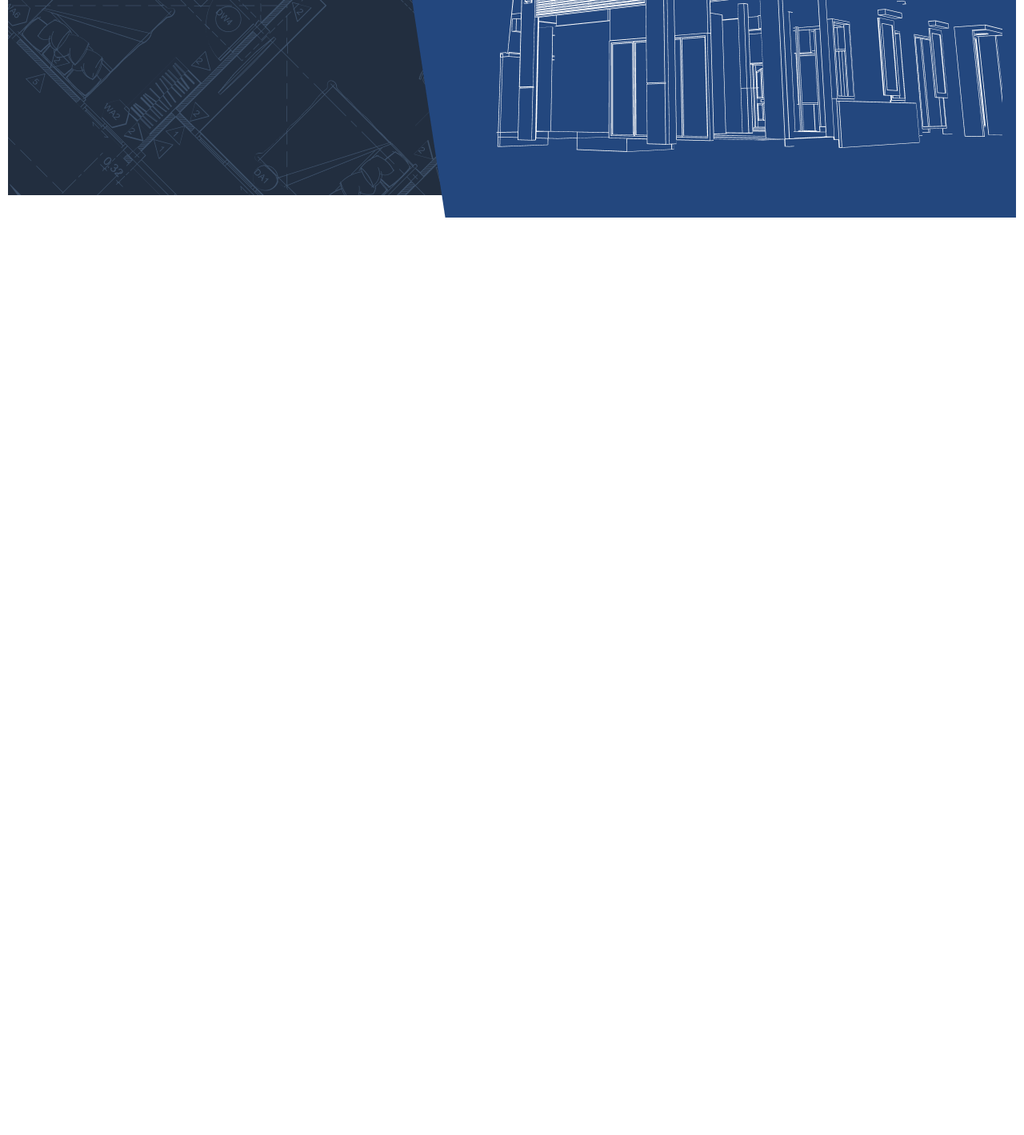
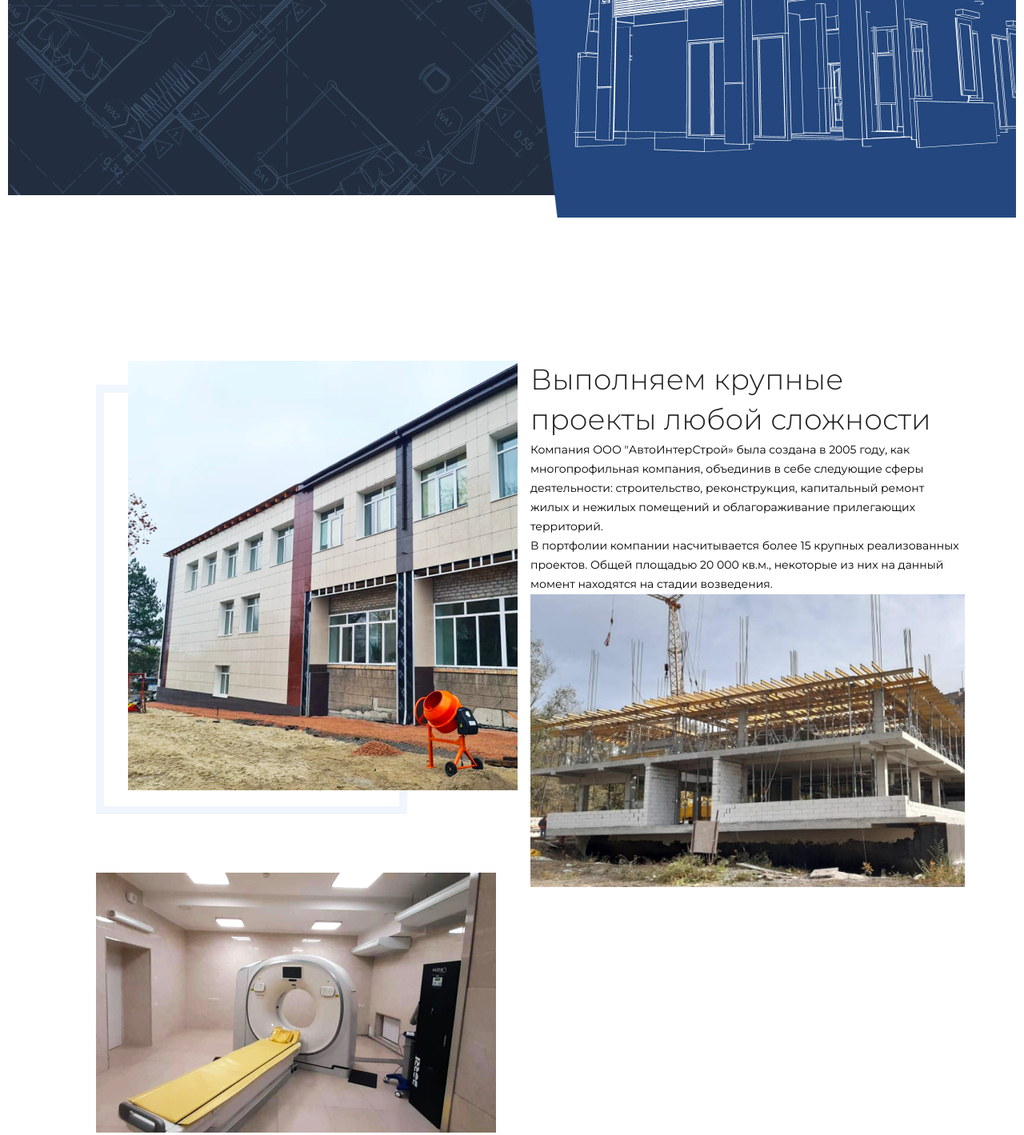
Before and after one commit to inna1993/AVTOINTERSTROI, a website: page app/index.html in a window 1280 px wide. Shown: the part 656-2075 px from the top of the page at 80% size. Before the commit the page ends 928 px from the top, so only its background shows below. Drawn offline with nearby package versions, Linux system fonts and the light colour scheme.

Commit message:
Page 1, general info started.

```diff
--- a/app/index.html
+++ b/app/index.html
@@ -28,7 +28,7 @@
 				</div>
 			</div>
 		</header>
-		<div class="intro">
+		<section class="intro">
 			<div class="container">
 				<div class="row">
 					<div class="col--50">
@@ -109,7 +109,37 @@
 					</div>
 				</div>
 			</div>
-		</div>
+		</section>
+		<section class="general_info">
+			<div class="container">
+				<div class="row">
+					<div class="col--50">
+						<div class="frame"><img src="images/dest/page1_photo1.png" alt="Construction"></div>
+						<img src="images/dest/page1_photo2.png" alt="Construction">
+					</div>
+					<div class="col--50">
+						<h3 class="title--36">
+							Выполняем крупные проекты любой сложности
+						</h3>
+						<p>
+							Компания  ООО "АвтоИнтерСтрой» была создана в 2005 году, как многопрофильная компания, объединив в себе следующие сферы деятельности: строительство, реконструкция, капитальный ремонт жилых и нежилых помещений и облагораживание прилегающих территорий.
+						</p>
+						<p>
+							В портфолии компании насчитывается более 15 крупных реализованных проектов. Общей площадью 20 000 кв.м., некоторые из них на данный момент находятся на стадии возведения.
+						</p>
+						<img src="images/dest/page1_photo3.png" alt="Construction">
+					</div>
+				</div>
+				<div class="row">
+					<div class="col--50">
+
+					</div>
+					<div class="col--50">
+
+					</div>
+				</div>
+			</div>
+		</section>
 <script src="https://unpkg.com/swiper/swiper-bundle.min.js"></script>
 <script src="js/app.min.js"></script>
 </body>
--- a/app/scss/_base.scss
+++ b/app/scss/_base.scss
@@ -51,3 +51,9 @@ input, button {
 		width: 50%;
 	}
 }
+
+.row {
+	display: flex;
+	flex-flow: row nowrap;
+
+}
--- a/app/scss/_intro.scss
+++ b/app/scss/_intro.scss
@@ -10,8 +10,6 @@
 		background-repeat: no-repeat;
 		background-blend-mode: soft-light;
 		min-height: 900px;
-		display: flex;
-		flex-flow: row nowrap;
 		position: relative;
 
 
--- /dev/null
+++ b/app/scss/_page1_general-info.scss
@@ -0,0 +1,24 @@
+.general_info {
+
+	.row {
+		padding: 179px 64px 70px 110px;
+	}
+
+	.col--50 {
+		position: relative;
+
+		.frame:before {
+			min-width: 389px;
+			min-height: 537px;
+			top: 30px;
+			left: 0;
+		}
+
+		&:first-child img:first-child {
+			margin: 0 0 95px 40px;
+			position: relative;
+			z-index: 20;
+
+		}
+	}
+}
--- a/app/scss/_shapes.scss
+++ b/app/scss/_shapes.scss
@@ -79,3 +79,10 @@
 		transform: rotate(-45deg);
 	}
 }
+
+.frame:before {
+		content: '';
+		border: 10px $light_blue solid;
+		position: absolute;
+		z-index: 10;
+}
--- a/app/scss/_titles.scss
+++ b/app/scss/_titles.scss
@@ -3,4 +3,9 @@
 		font: 400 45px/54.86px montserrat;
 		color: $white;
 	}
+
+	&--36 {
+		font: 300 36px/50px montserrat;
+		color: $black;
+	}
 }
--- a/app/scss/_variables.scss
+++ b/app/scss/_variables.scss
@@ -1,4 +1,3 @@
-$light_bg: #f7f4f1;
-$black: #000;
+$black: #222;
 $white: #fff;
-$input_bg: #f9f6f3;
+$light_blue: #F1F5FD;
--- a/app/scss/main.scss
+++ b/app/scss/main.scss
@@ -6,3 +6,4 @@
 @import "intro";
 @import "fonts";
 @import "shapes";
+@import "page1_general-info"
```
Also changed, not shown: app/css/app.min.css, app/images/dest/page1_photo1.png (added), app/images/dest/page1_photo2.png (added), app/images/dest/page1_photo3.png (added), app/images/src/page1_photo1.png (added), app/images/src/page1_photo2.png (added), app/images/src/page1_photo3.png (added).
